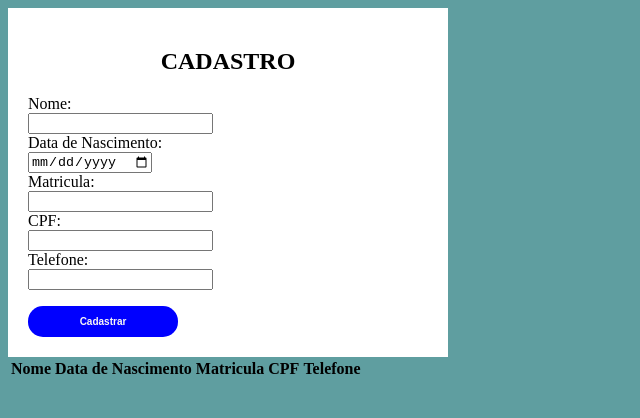
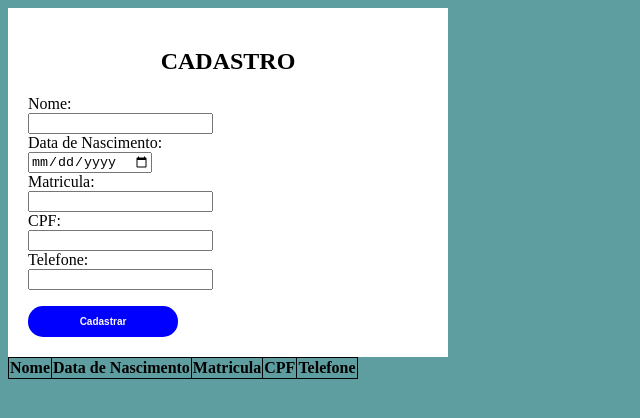
Before and after one commit to Vanessaar4/Formulario_cadastro_Atividade5, a plain HTML site: page index.html in a window 1280 px wide. Shown: the whole page, without its empty margins (0-640 px from the left). Drawn offline with Linux system fonts and the light colour scheme.

Commit message:
bordas na tabela

```diff
--- a/style.css
+++ b/style.css
@@ -38,3 +38,11 @@ button:hover{
     color: black;
     transition: background-color 2s;
 }
+
+table{
+    border-collapse: collapse;
+}
+
+table, td, th {
+    border: 1px solid black;
+}
```
